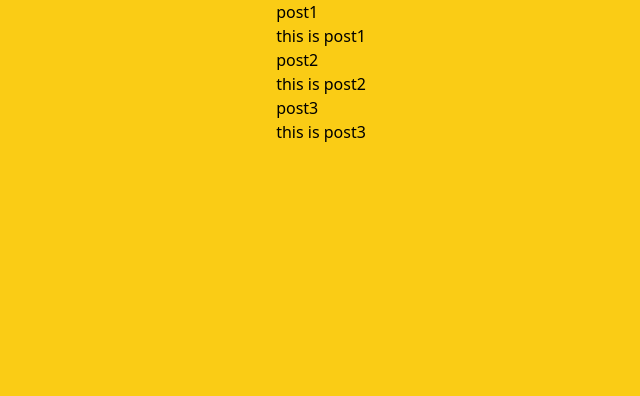
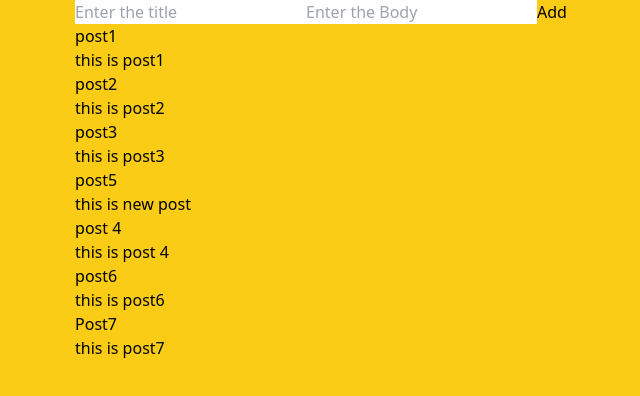
Before and after one commit to ChetreNelson/ReduxTsViteReact, a React (Vite) app: page / in a window 1280 px wide. Shown: the top 396 px of the page, without its empty margins (319-959 px from the left). Built offline with nearby package versions, Linux system fonts and the light colour scheme; data requests are answered from the project's data file.

Commit message:
post request rtkquery

```diff
--- a/src/db.json
+++ b/src/db.json
@@ -3,17 +3,37 @@
     {
       "title": "post1",
       "body": "this is post1",
-      "id": 1
+      "id": "1"
     },
     {
       "title": "post2",
       "body": "this is post2",
-      "id": 2
+      "id": "2"
     },
     {
       "title": "post3",
       "body": "this is post3",
-      "id": 3
+      "id": "3"
+    },
+    {
+      "id": 714.7115521749372,
+      "title": "post5",
+      "body": "this is new post"
+    },
+    {
+      "id": 333.082862062732,
+      "title": "post 4",
+      "body": "this is post 4"
+    },
+    {
+      "id": 713.7798099816877,
+      "title": "post6",
+      "body": "this is post6"
+    },
+    {
+      "id": 817.027871248065,
+      "title": "Post7",
+      "body": "this is post7"
     }
   ]
 }
--- a/src/redux/api/api.ts
+++ b/src/redux/api/api.ts
@@ -5,9 +5,21 @@ export const myAPi = createApi({
   baseQuery: fetchBaseQuery({
     baseUrl: "http://localhost:3000/",
   }),
+  tagTypes:["Posts"],
   endpoints: (builder) => ({
-    getPosts: builder.query<Post[], string>({ query: () => "posts" }),
+    getPosts: builder.query<Post[], string>({ query: () => "posts",
+    providesTags:["Posts"]
+}),
+    addPosts: builder.mutation<Post, Post>({
+      query: (post) => ({
+        url: "posts",
+        method: "POST",
+        body: post,
+      }),
+      invalidatesTags:["Posts"]
+    }),
+
   }),
 });
 
-export const { useGetPostsQuery } = myAPi;
+export const { useGetPostsQuery,useAddPostsMutation } = myAPi;
--- a/src/rtkquery/Posts.tsx
+++ b/src/rtkquery/Posts.tsx
@@ -1,20 +1,52 @@
-import React from 'react'
-import { useGetPostsQuery } from '../redux/api/api'
-import PostCard from './PostCard'
+import React, { FormEvent, useState } from "react";
+import { useAddPostsMutation, useGetPostsQuery } from "../redux/api/api";
+import PostCard from "./PostCard";
+import { useNavigate } from "react-router-dom";
 
 const Posts = () => {
-    const {isLoading,isError,data,isSuccess}= useGetPostsQuery("")
-    console.log(isError,isLoading,data)
+  const { isLoading, isError, data, isSuccess } = useGetPostsQuery("");
+  const [title, setTitle] = useState<string>("");
+  const [body, setBody] = useState<string>("");
+  const [addPosts] = useAddPostsMutation();
+
+  const navigate = useNavigate();
+
+  const handleSubmit = (e: FormEvent<HTMLFormElement>) => {
+    e.preventDefault();
+    const post: Post = {
+      title,
+      body,
+      id: Math.random() * 1000,
+    };
+    addPosts(post);
+    navigate("/");
+  };
+  console.log(isError, isLoading, data);
   return (
     <div>
-        {
-            data?.map((data,index)=>(
-                <PostCard key={index} post ={data}/>
-            ))
-        }
+      <div>
+        <form onSubmit={handleSubmit}>
+          <input
+            type="text"
+            value={title}
+            onChange={(e) => setTitle(e.target.value)}
+            placeholder="Enter the title"
+          />
+          <input
+            type="text"
+            value={body}
+            onChange={(e) => setBody(e.target.value)}
+            placeholder="Enter the Body"
+          />
+          <button type="submit"> Add</button>
+        </form>
+      </div>
 
+      {data?.map((data, index) => (
+        <PostCard key={index} post={data} />
+      ))}
     </div>
-  )
-}
+  );
+};
 
-export default Posts
+export default Posts;
```
